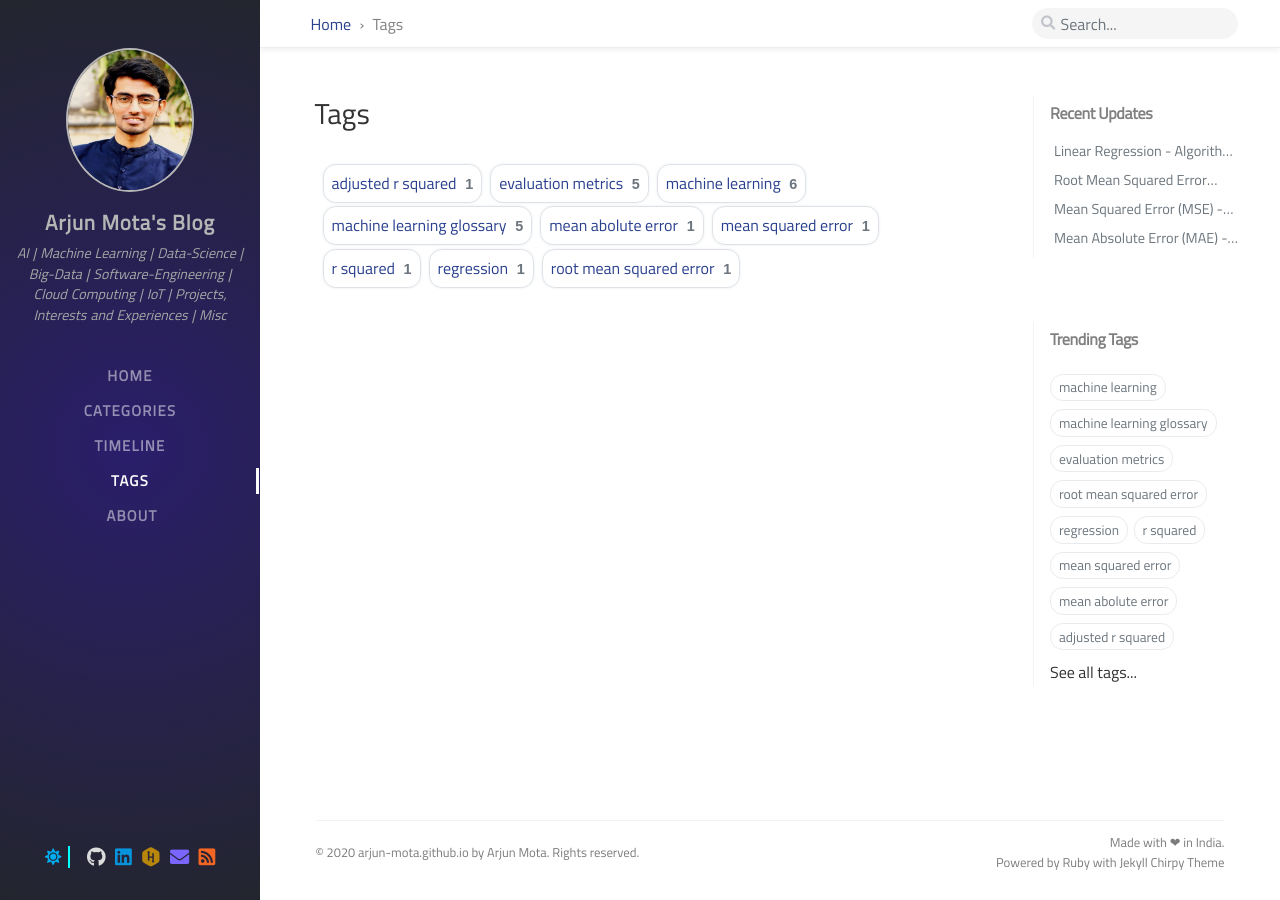
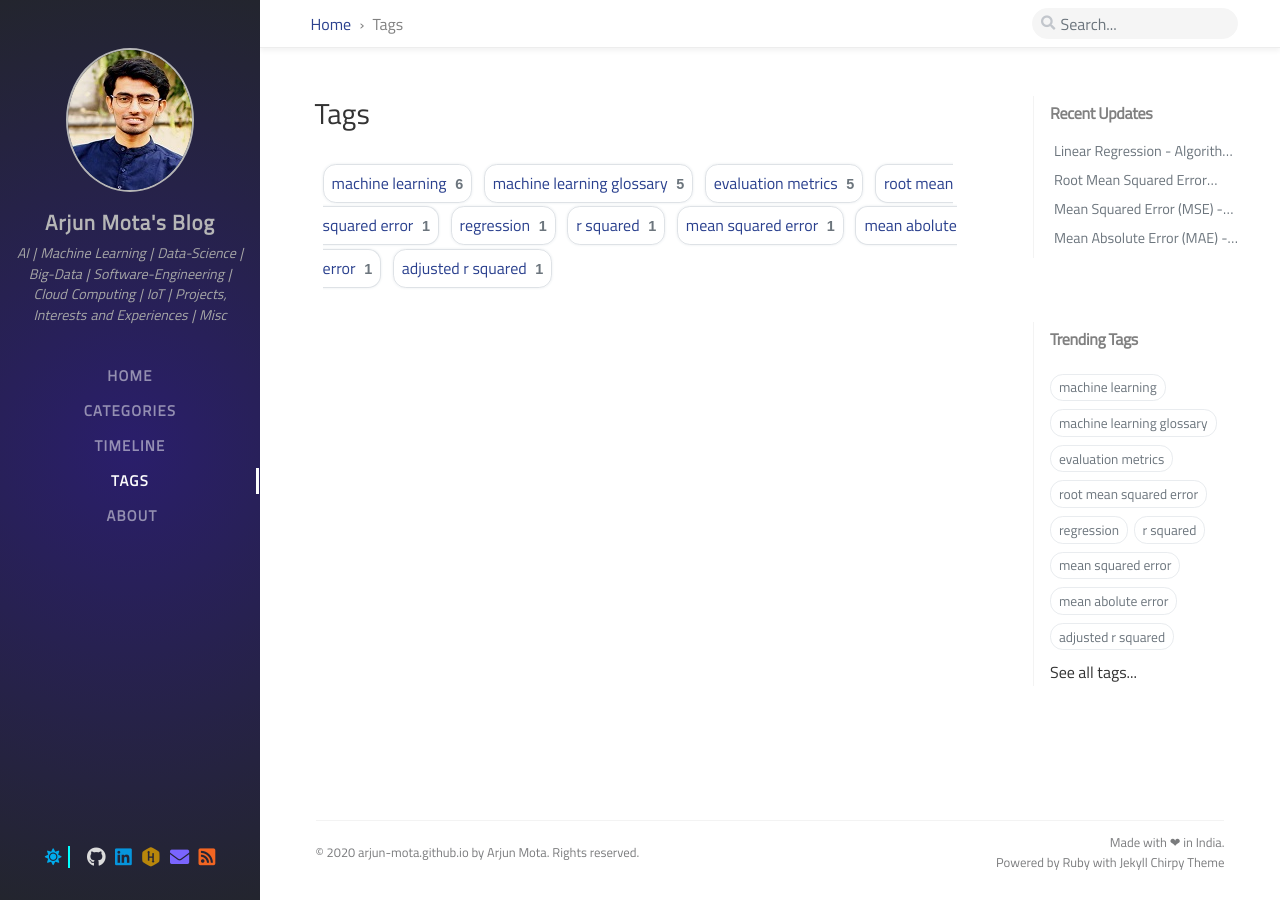
Before and after one commit to Arjun-Mota/arjun-mota.github.io, a Jekyll site: the page built from tabs/tags.md, in a window 1280 px wide. Built offline with Jekyll 4.4.1, drawn with Linux system fonts in a browser that asks for light colours; nearby versions of some CDN libraries; some web fonts are replaced; comment, search, counter and statistics services are not loaded.

Commit message:
Tags sorted by page count and Avatar image size change

```diff
--- a/tabs/tags.md
+++ b/tabs/tags.md
@@ -4,22 +4,19 @@ type: tags
 summary: All the tags related to different topics available on this blog.
 ---
 
-{% comment %}
-  'site.tags' looks like a Map, e.g. site.tags.MyTag.[ Post0, Post1, ... ]
-  Print the {{ site.tags }} will help you to understand it.
-{% endcomment %}
 <div id="tags" class="d-flex flex-wrap ml-xl-2 mr-xl-2">
-{% assign tags = "" | split: "" %}
-{% for t in site.tags %}
-  {% assign tags = tags | push: t[0] %}
+{% capture site_tags %}
+{% for tag in site.tags %}
+{{ tag[1].size }}#{{ tag | first | downcase }}#{{ tag | first }}{% unless forloop.last %},{% endunless %}
 {% endfor %}
+{% endcapture %}
 
-{% assign sorted_tags = tags | sort_natural %}
-
-{% for t in sorted_tags %}
-  <div>
-    <a class="tag" href="{{ site.baseurl }}/tags/{{ t | replace: ' ', '-' | downcase | url_encode }}/">{{ t }}<span class="text-muted">{{ site.tags[t].size }}</span></a>
-  </div>
+{% assign tag_hashes = site_tags | split:',' | sort | reverse %}
+<div>
+{% for hash in tag_hashes %}
+  {% assign keyValue = hash | split: '#' %}
+  {% capture tag_word %}{{ keyValue[2] | strip_newlines }}{% endcapture %}
+    <a class="tag" href="{{ site.baseurl }}/tags/{{ tag_word | replace: ' ', '-' | downcase | url_encode }}/">{{ tag_word }}<span class="text-muted">{{ site.tags[tag_word].size }}</span></a>
 {% endfor %}
-
 </div>
+</div>
```
Also changed, not shown: assets/img/sample/avatar.jpg.
